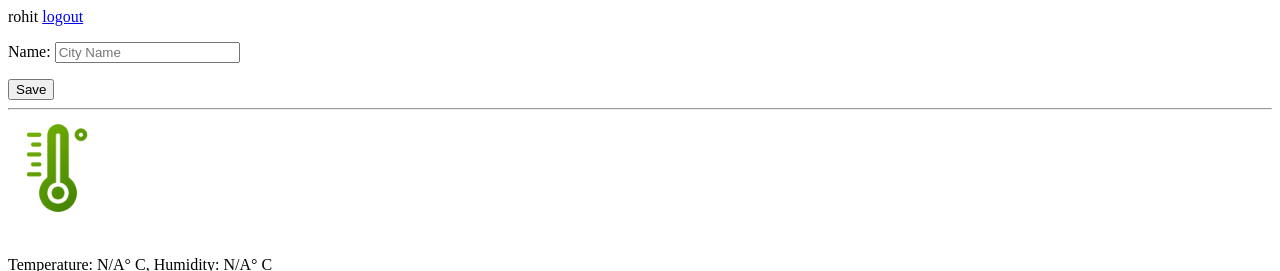
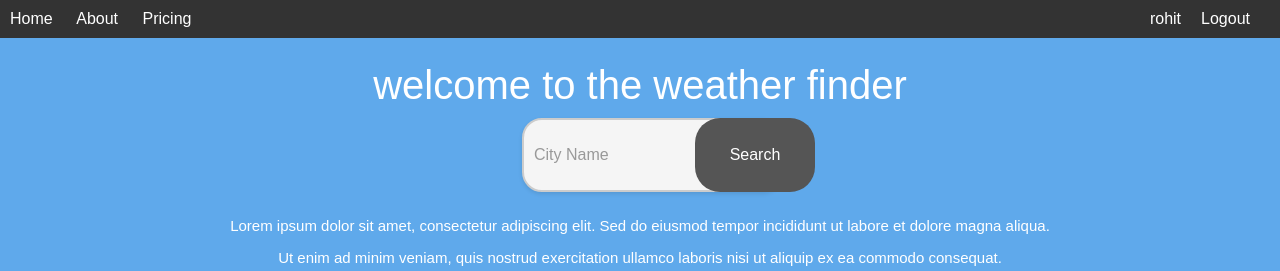
Before and after one commit to Rohit10jr/Weatherapp-Ecube, a Django app: page /app/ in a window 1280 px wide. Shown: the top 271 px of the page. Run offline with Django 5.2, Linux system fonts and the light colour scheme; a user stored in the database is signed in; data comes from the database, SQL or seed files in the repository; both versions use the stored data as it was after the commit; data that the repository does not hold is empty; some libraries are stand-ins or nearby versions.

Commit message:
css left

```diff
--- a/weatherapp/forms.py
+++ b/weatherapp/forms.py
@@ -3,6 +3,7 @@
 from django.contrib.auth.models import User
 from django.contrib.auth.forms import UserCreationForm
 from .models import City
+from crispy_forms.helper import FormHelper
 
 class RegisterForm(UserCreationForm):
     email = forms.EmailField(required=True)
@@ -17,5 +18,16 @@
         model = City
         fields = ['name']
         widgets = {
-            'name': TextInput(attrs={'class' : 'input', 'placeholder' : 'City Name'}),
-        } #updates the input class to have the correct Bulma class and placeholder
+            'name': TextInput(attrs={'class': 'search-input', 'placeholder': 'City Name'}),
+        }
+        labels = {
+            'name': False,
+        }
+        # updates the input class to have the correct Bulma class and placeholder
+
+        # def __init__(self, *args, **kwargs):
+        #     super(CityForm, self).__init__(*args, **kwargs)
+        #     self.helper = FormHelper()
+        #     self.helper.form_show_labels = False
+
+        #     self.fields['name'].widget.attrs.update({'placeholder': 'City name', 'class':'search-input'})
--- /dev/null
+++ b/weatherapp/static/style.css
@@ -0,0 +1,326 @@
+/* .content{
+    border:2px black;
+} */
+
+.offset-4 {
+  color: red;
+  border: 2px solid limegreen;
+  align-items: center;
+}
+
+/* ----------- */
+
+body,
+html {
+  background-color: #121212;
+  color: white;
+  margin: 0;
+  padding: 0;
+  height: 100%;
+  width: 100%;
+  font-family: Arial, Helvetica, sans-serif;
+  scrollbar-width: none;
+}
+
+/* navbar */
+
+.header {
+  background-color: #333333;
+  padding: 10px;
+  display: flex;
+  justify-content: space-between;
+  align-items: center;
+  /* sticky */
+  /* position: sticky; */
+  top: 0;
+  z-index: 1000;
+}
+
+.header a {
+  text-decoration: none;
+  color: white;
+  margin-right: 20px;
+}
+
+.right-section {
+  display: flex;
+  align-items: center;
+  text-decoration: none;
+  margin-left: 10px;
+}
+
+/* .search-form {
+  display: flex;
+  align-items: center;
+}
+.search-form input[type="text"] {
+  padding: 8px;
+  border-radius: 5px;
+  border: none;
+  background-color: #333333;
+  color: white;
+} */
+
+.search-input::placeholder {
+  color: white;
+  opacity: 1;
+}
+
+.input{
+  color:red;
+  border-radius: 10px;
+}
+
+/* main container and divs */
+
+.container {
+  display: flex;
+  flex-direction: column;
+  /* height: 100%; */
+  width: 100%;
+  color: white;
+}
+
+.first-div {
+  background-color: rgb(95, 169, 235);
+  /* flex:2; */
+  height: 300px;
+  display: flex;
+  flex-direction: column;
+  align-items: center;
+  justify-content: center;
+  /* font-size: 40px; */
+}
+
+.second-div {
+  /* background-color: aliceblue; */
+  /* flex:10; */
+  height: 300px;
+  display: flex;
+  align-items: center;
+  justify-content: space-around;
+}
+
+.third-div {
+  background-color: blanchedalmond;
+  /* flex:15; */
+  /* min-height: 300px; */
+  height: 400px;
+
+  display: flex;
+  align-items: center;
+  justify-content: space-around;
+
+  /* margin:20px 40px 20px 40px;
+    border:6px solid #5e5e5e;
+    border-radius: 8px; */
+}
+
+.fourth-div {
+  background-color: rgb(231, 161, 55);
+  /* flex:4; */
+
+  height: 200px;
+
+  display: flex;
+  align-items: center;
+  justify-content: space-around;
+
+  /* margin:20px 40px 20px 40px;
+    border:6px solid #5e5e5e; */
+}
+
+
+/* first div title, search bar and intro*/
+
+.heading{
+  font-size: 40px;
+}
+
+
+.content {
+  text-align: center;
+  width: 100%;
+  overflow-y: auto;
+  font-size: 15px;
+}
+
+  /* search box */
+
+  .search-container {
+    position: relative;
+    width: 350px;
+    /* margin: 0 auto; */
+
+    display: flex;
+    align-items: center;
+    justify-content: center; /* Align items to the end */
+    margin: 10px;
+}
+
+        .search-input {
+    width: 100%;
+    height: 50px;
+    /* padding: 10px; */
+    border: none;
+    border-radius: 25px;
+    background-color: #f5f5f5;
+    color: #333;
+    font-size: 16px;
+    outline: none;
+    box-shadow: 0 2px 4px rgba(0, 0, 0, 0.1);
+    transition: background-color 0.3s ease, box-shadow 0.3s ease;
+
+    padding: 10px;
+    border: 2px solid #ccc;
+    border-radius: 20px;
+    margin-right: 5px;
+     /* Reduce the margin between input and button */
+
+}
+
+.search-input::placeholder {
+    color: #999;
+    opacity: 1;
+}
+
+.search-input:focus::placeholder {
+    color: transparent;
+}
+
+.search-input:hover, #search-input:focus {
+    border-color: #fd9c9c;
+}
+
+.search-input:hover::placeholder,
+.search-input:focus::placeholder {
+            color: #bdacf8;
+        }
+
+/* Styles for the search button */
+.search-button {
+    position: absolute;
+    right: 0;
+    top: 0;
+    width: 120px;
+    height: 100%;
+    background-color: #555;
+    border: none;
+    border-radius: 25px;
+    color: #fff;
+    font-size: 16px;
+    cursor: pointer;
+    outline: none;
+    transition: background-color 0.3s ease;
+
+    display:flex;
+    align-items: center;
+    justify-content: center;
+
+
+    padding: 12px 25px; /* Increase button padding */
+}
+
+.search-button:hover {
+    background-color: #333;
+}
+
+
+/* weather card */
+
+.card {
+  width: 180px;
+  height: 240px;
+  background-color: #333333; /* White */
+  /* border: 6px solid #ffdada; */
+  border: 6px solid #5e5e5e;
+  border-radius: 12px; /* Rounded outside borders */
+  box-shadow: 0px 2px 4px rgba(0, 0, 0, 0.1);
+  margin: 10px 5px 10px 5px;
+  /* overflow: hidden;  */
+  /* Clip content and borders to ensure rounded inside corners */
+}
+.card-content {
+  padding: 10px;
+}
+
+.city-name {
+  text-align: center;
+  font-weight: bold;
+  font-size: 18px;
+}
+
+.city-link {
+  text-decoration: none;
+  color: white;
+}
+
+.weather-info {
+  text-align: center;
+  color: white;
+}
+
+.weather-icon {
+  width: 70px; /* Adjust as needed */
+  height: 70px; /* Adjust as needed */
+  margin: 5px;
+}
+
+.temperature, .humidity {
+  margin: 0;
+  color: white;
+}
+/*
+.description {
+  color: white;
+} */
+
+
+/* map section */
+#map {
+  width: 90%;
+  height: 80%;
+  background-color: #333333;
+
+  border: 6px solid #5e5e5e;
+  border-radius: 12px;
+
+  box-shadow: 0px 2px 4px rgba(0, 0, 0, 0.1);
+  margin: 10px 5px 10px 5px;
+}
+
+/* final div content */
+
+.content2 {
+  text-align: center;
+  width: 100%;
+  margin: 0px 50px 20px 50px;
+  overflow-y: auto;
+  font-size: 18px;
+}
+
+
+/* footer */
+
+footer {
+  background-color: #333333;
+  padding: 20px;
+  text-align: center;
+  /* position: fixed; */
+  bottom: 0;
+  width: 100%;
+  display: flex;
+}
+.footer-section {
+  flex: 1;
+}
+.footer-section h3 {
+  margin-top: 0;
+}
+.footer-section ul {
+  list-style-type: none;
+  padding: 0;
+}
+.footer-section ul li {
+  margin-bottom: 10px;
+}
--- /dev/null
+++ b/weatherapp/templates/main/dark.html
@@ -0,0 +1,183 @@
+{% load crispy_forms_tags %}
+{% load static %}
+<!DOCTYPE html>
+<html lang="en">
+  <head>
+    <meta charset="UTF-8" />
+    <meta name="viewport" content="width=device-width, initial-scale=1.0" />
+    <title>Document</title>
+    <link rel="stylesheet" href="{% static 'style.css' %}" />
+    <link
+      rel="shortcut icon"
+      href="https://unpkg.com/leaflet/dist/images/marker-icon.png"
+      type="image/x-icon"
+    />
+    <link rel="stylesheet" href="https://unpkg.com/leaflet/dist/leaflet.css" />
+  </head>
+
+  <body>
+    <div class="header">
+      <div class="left-section">
+        <a href="">Home</a>
+        <a href="">About</a>
+        <a href="">Pricing</a>
+      </div>
+      <div class="right-section">
+        <a href="">{{user.username}}</a>
+        <a href="">Logout</a>
+
+      </div>
+
+      <!-- <div class="search-form">
+        <input class="search-input" type="text" placeholder="Search..." /> -->
+
+        <!-- {{ user.username }}
+    <a href="/logout/">logout</a> -->
+      </div>
+    </div>
+
+    <div class="container">
+      <div class="first-div">
+
+        <div class="heading">welcome to the weather finder</div>
+
+        <!-- <form method="post">
+          {% csrf_token %}
+          {{ form.as_p }}
+          <button type="submit">Save</button>
+      </form> -->
+
+      <div class="search-container">
+
+        <form method="post" action="">
+          {% csrf_token %}
+          <!-- {{ form.as_p }} -->
+          {{ form.name|as_crispy_field }}
+          <button type="submit" class="search-button">Search</button>
+      </form>
+
+        <!-- <form action="">
+          <input type="text" id="search-input" placeholder="Search here">
+          <button type="submit" id="search-button">Search</button>
+        </form> -->
+      </div>
+
+      <div class="content">
+        <p>Lorem ipsum dolor sit amet, consectetur adipiscing elit. Sed do eiusmod tempor incididunt ut labore et dolore magna aliqua.</p>
+        <p>Ut enim ad minim veniam, quis nostrud exercitation ullamco laboris nisi ut aliquip ex ea commodo consequat.</p>
+        <p>Duis aute irure dolor in reprehenderit in voluptate velit esse cillum dolore eu fugiat nulla pariatur.</p>
+    </div>
+
+      </div>
+      <div class="second-div">
+
+        {% for weather in weather_data %}
+            <div class="card">
+                <div class="card-content">
+                    <div class="city-name">
+                        {% for city in cities %}
+                            {% if weather.name|lower == city.name|lower %}
+                                <a href="{% url 'update' pk=city.pk %}" class="city-link">{{ city.name }}</a>
+                            {% endif %}
+                        {% endfor %}
+                    </div>
+                    <div class="weather-info">
+                        <img src="https://openweathermap.org/img/wn/{{weather.icon}}@2x.png" alt="" class="weather-icon">
+                        <p class="description">{{ weather.description }}</p>
+                        <p class="temperature">Temp: {{ weather.temperature }}° C,</p>
+                        <p class="humidity">Hum: {{ weather.humidity }}° C</p>
+                    </div>
+                </div>
+            </div>
+        {% endfor %}
+
+
+
+        <!-- {% for weather in weather_data %}
+        <div class="card">
+          <div class="card-content">
+            <p>
+              {% for city in cities %}
+              {% if weather.name|lower == city.name|lower %}
+              <a href="{% url 'update' pk=city.pk %}">{{ city.name }}</a>
+              {% endif %}
+              {% endfor %}
+              <br>
+              <span class="subtitle">Temperature: {{ weather.temperature }}° C,</span>
+              <span class="subtitle"> Humidity: {{ weather.humidity }}° C</span>
+              <br>{{ weather.description }}
+              <img src="https://openweathermap.org/img/wn/{{weather.icon}}@2x.png" alt="">
+
+          </p>
+          </div>
+        </div>
+        {% endfor %} -->
+
+      </div>
+      <div class="third-div">
+        <div id="map"></div>
+      </div>
+      <div class="fourth-div">
+        <div class="content2">
+          Access current weather data for any location on Earth including over 200,000 cities! The data is frequently updated based on the global and local weather models, satellites, radars and a vast network of weather stations.
+
+          Our technology Time Machine, has allowed us to enhance data in the Historical Weather Collection: historical weather data is now available for any coordinates
+        </div>
+      </div>
+    </div>
+
+    <footer>
+      <!-- <div class="footer"> -->
+      <div class="footer-section">
+        <h3>Technologies</h3>
+        <ul>
+          <li>Our technology</li>
+          <li>Accuracy and quality</li>
+          <li>Connect to station</li>
+        </ul>
+      </div>
+      <div class="footer-section">
+        <h3>Terms & Conditions</h3>
+        <ul>
+          <li>Terms and conditions of sale</li>
+          <li>Privacy Policy</li>
+          <li>Website terms and conditions</li>
+        </ul>
+      </div>
+      <div class="footer-section">
+        <h3>About Us</h3>
+        <ul>
+          <li>Blog</li>
+          <!-- <li>OpenWeather for Business</li> -->
+          <li>ChatBot assistant</li>
+          <li>Ask a question</li>
+        </ul>
+      </div>
+      <!-- </div> -->
+    </footer>
+
+    <script src="https://unpkg.com/leaflet/dist/leaflet.js"></script>
+    <script>
+      var mymap = L.map('map').setView([20.5937, 78.9629], 3); // Set view to India
+
+      L.tileLayer('https://{s}.tile.openstreetmap.org/{z}/{x}/{y}.png', {
+      	maxZoom: 19,
+      	attribution: '&copy; <a href="https://www.openstreetmap.org/copyright">OpenStreetMap</a> contributors'
+      }).addTo(mymap);
+
+      // Access cities variable passed from Python
+      var cities = {{ weather_data | safe }};
+
+      // Add markers for each city
+      cities.forEach(function(city) {
+                // console.log(city.lat, city.lon)
+                var popupContent = "<b>" + city.name + "</b><br>" +
+                           "Temperature: " + city.temperature + "<br>" +
+                           "Humidity: " + city.humidity;
+      	L.marker([city.lat, city.lon]).addTo(mymap)
+      		.bindPopup(popupContent)
+      		// .openPopup();
+      });
+    </script>
+  </body>
+</html>
--- a/weatherapp/templates/main/mainbase.html
+++ b/weatherapp/templates/main/mainbase.html
@@ -13,15 +13,15 @@
 <body>
     {{ user.username }}
     <a href="/logout/">logout</a>
-        <form method="post">
+        <!-- <form method="post">
             {% csrf_token %}
             {{ form.as_p }}
             <button type="submit">Save</button>
-        </form>
+        </form> -->
 
         <hr>
 
-    <div class="column is-offset-4 is-4">
+    <div class="offset-4">
 
         <img class="leagueimg" src="/media/default/thermometer_green.png" alt="" style="width: 100px; height: auto;">
 
--- a/weatherapp/views.py
+++ b/weatherapp/views.py
@@ -36,7 +36,9 @@
 
 @login_required(login_url="/login")
 def city_detail(request):
-    cities = City.objects.filter(user=request.user)
+    cities = City.objects.filter(user=request.user).order_by('-id')[:5]
+    # cities = City.objects.filter(user=request.user).order_by('-created_at').values('name').distinct()[:5]
+    # cities = City.objects.filter(user=request.user).order_by('-id').values('name').distinct()[:5]
     weather_data = []
 
     for city in cities:
@@ -48,7 +50,7 @@
         # city_weather = requests.get(url).json()
         city_weather = requests.get(url,params=PARAMS).json()
         # weather = 1
-        print(city_weather)
+        # print(city_weather)
 
         if 'cod' in city_weather and city_weather['cod'] == '404':
             # City not found, handle this case
@@ -155,12 +157,12 @@
             todo = form.save(commit=False)
             todo.user = request.user
             todo.save()
-            return render(request, 'main/mainbase.html', {'cities': cities, 'form':form, 'weather_data' : weather_data})
+            return render(request, 'main/dark.html', {'cities': cities, 'form':form, 'weather_data' : weather_data})
     else:
         form = CityForm()
     # posts ={"greet": "hello"}
     request.session['weather_data'] = weather_data
-    return render(request, 'main/mainbase.html', {'cities': cities, 'form':form, 'weather_data' : weather_data})
+    return render(request, 'main/dark.html', {'cities': cities, 'form':form, 'weather_data' : weather_data})
 
 
 def city_update(request, pk):
@@ -197,13 +199,13 @@
     current_datetime = datetime.now()
     current_date = current_datetime.date()
     formatted_date = current_date.strftime("%Y-%m-%d")
-    date_10_days_ago = current_date - timedelta(days=10)
+    date_14_days_ago = current_date - timedelta(days=14)
 
     url = "https://archive-api.open-meteo.com/v1/archive"
     params = {
         "latitude": city_lat,
         "longitude": city_lon,
-        "start_date": date_10_days_ago,
+        "start_date": date_14_days_ago,
         "end_date": formatted_date,
         "hourly": ["temperature_2m", "relative_humidity_2m"]
     }
```
Also changed, not shown: weatherapp/templates/main/none.html (added, +17 -0 lines), .cache.sqlite, db.sqlite3, media/temp_plot.png.
